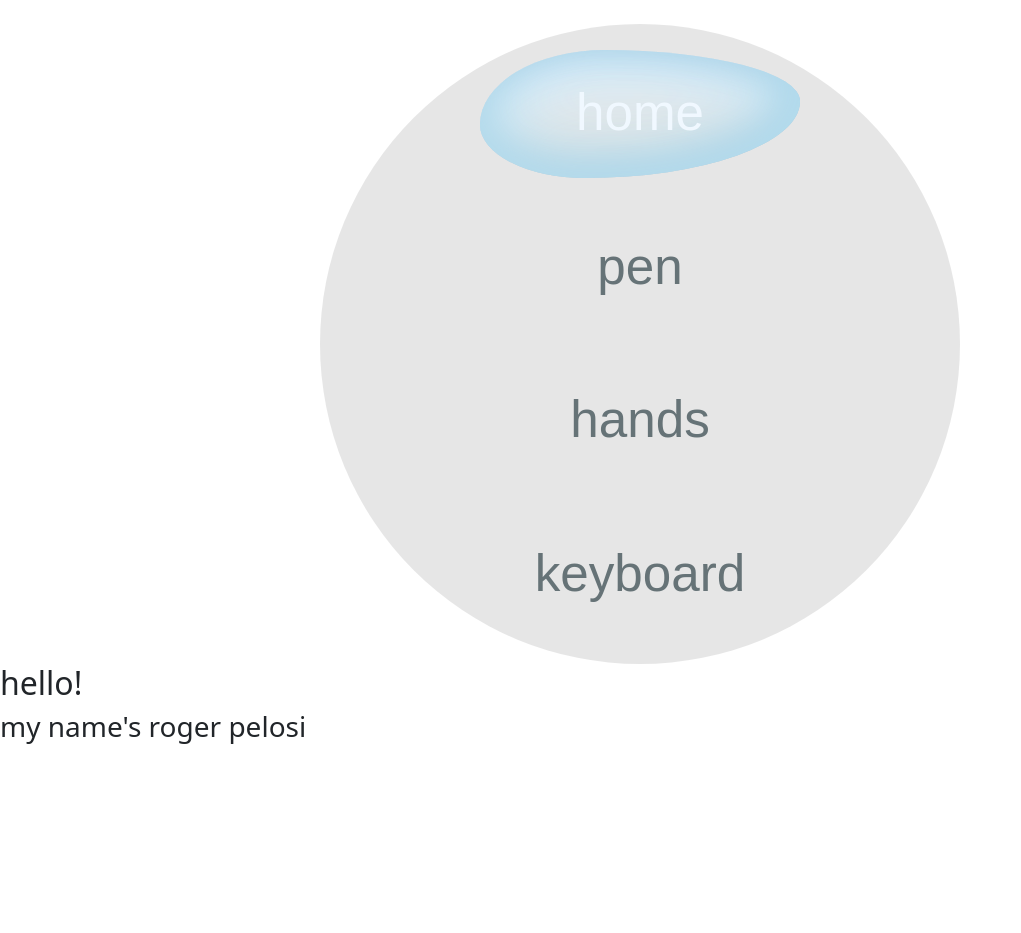
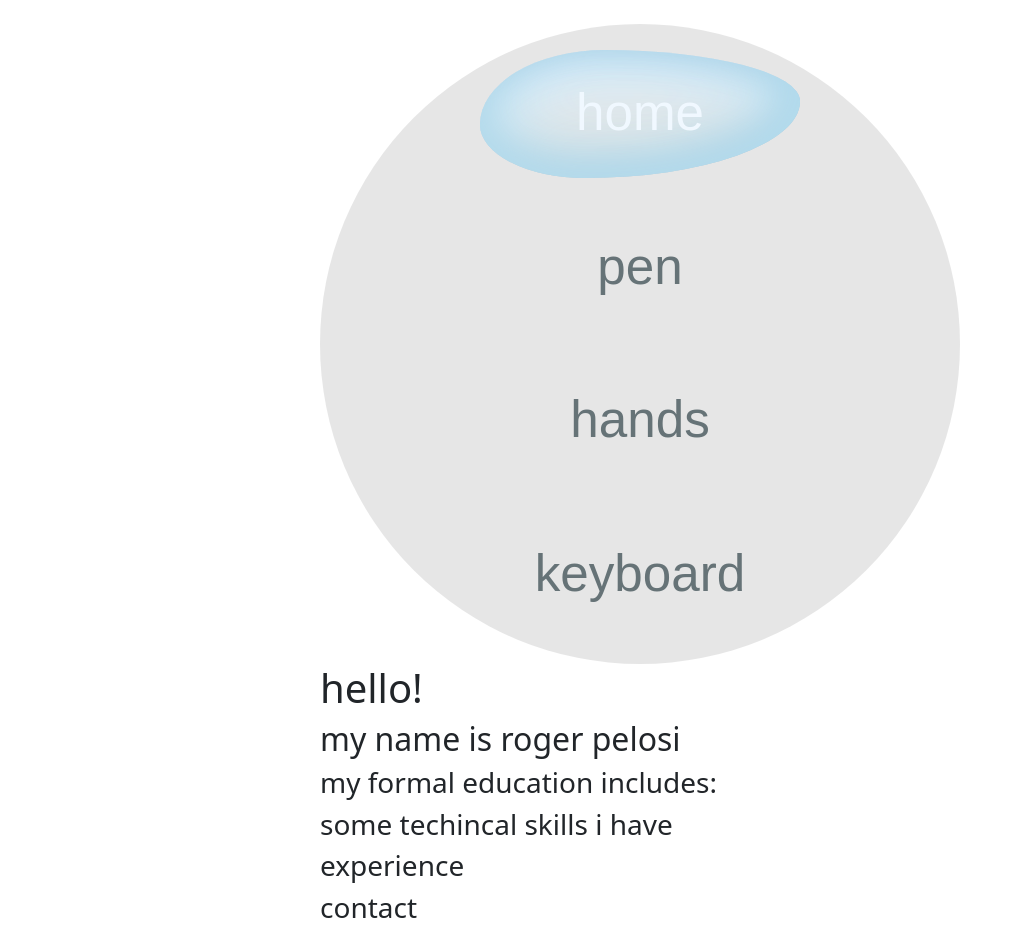
Before and after one commit to rogerpelosi/site-for-personal-sights, an Angular app: page /roger-pelosi/home in a window 1280 px wide. Shown: the whole page, without its empty margins (0-1021 px from the left). Before the commit the page ends 800 px from the top, so only its background shows below. Built offline with nearby package versions, Linux system fonts and the light colour scheme; a web font is replaced by a local one.

Commit message:
first deployment stage, testing

```diff
--- a/src/app/app.component.html
+++ b/src/app/app.component.html
@@ -1,4 +1,8 @@
 <div id="app-body">
     <app-navigation></app-navigation>
+    <section class="content-body w-50 mx-auto">
+        <router-outlet></router-outlet>
+    </section>
+    <!-- <router-outlet></router-outlet> -->
 </div>
-<router-outlet></router-outlet>
+<!-- <router-outlet></router-outlet> -->
--- a/src/app/components/home/home.component.html
+++ b/src/app/components/home/home.component.html
@@ -1,2 +1,6 @@
-<h2>hello!</h2>
-<h3>my name's roger pelosi</h3>
+<h1>hello!</h1>
+<h2>my name is roger pelosi</h2>
+<h3>my formal education includes:</h3>
+<h3>some techincal skills i have</h3>
+<h3>experience</h3>
+<h3>contact</h3>
```
